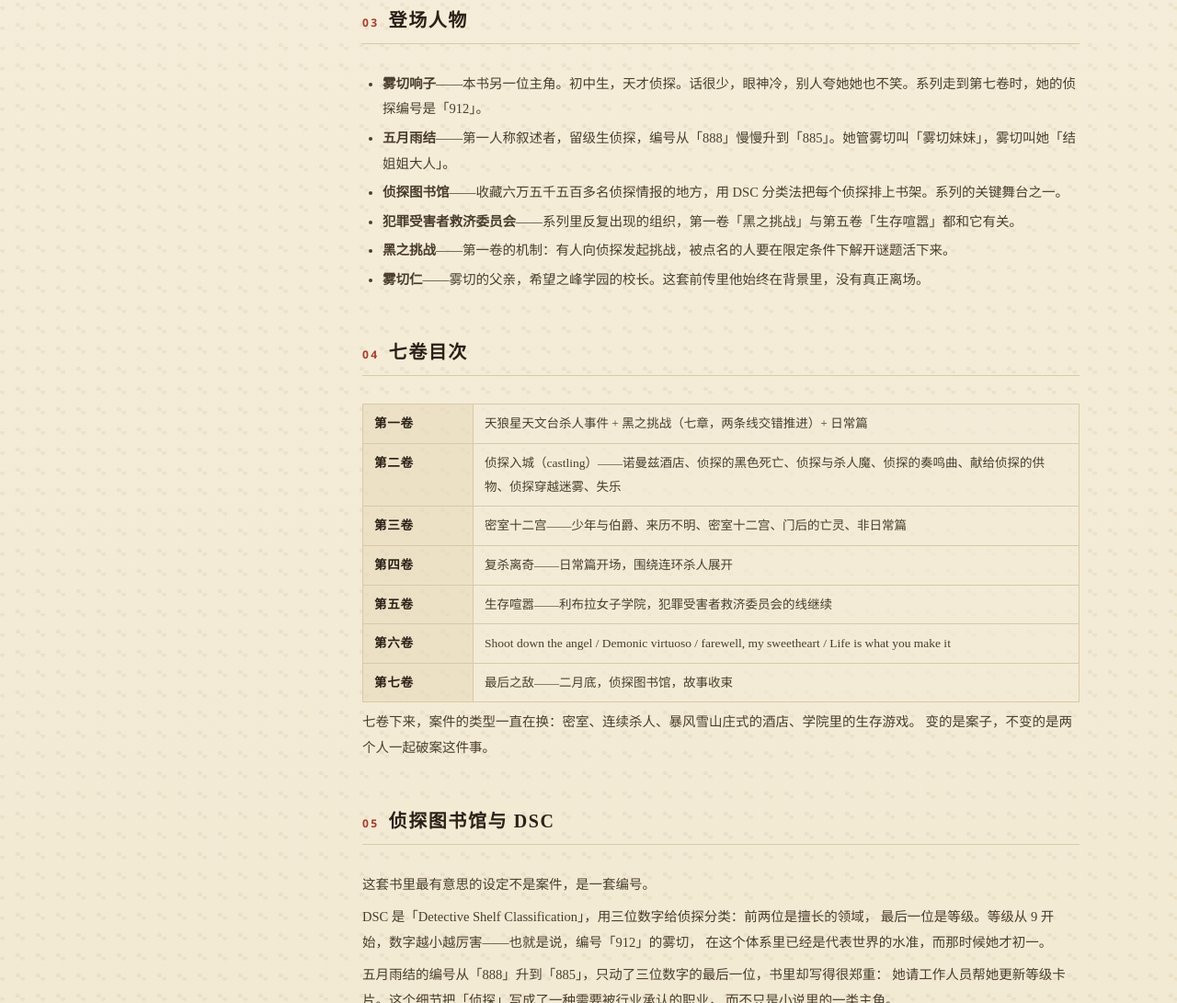
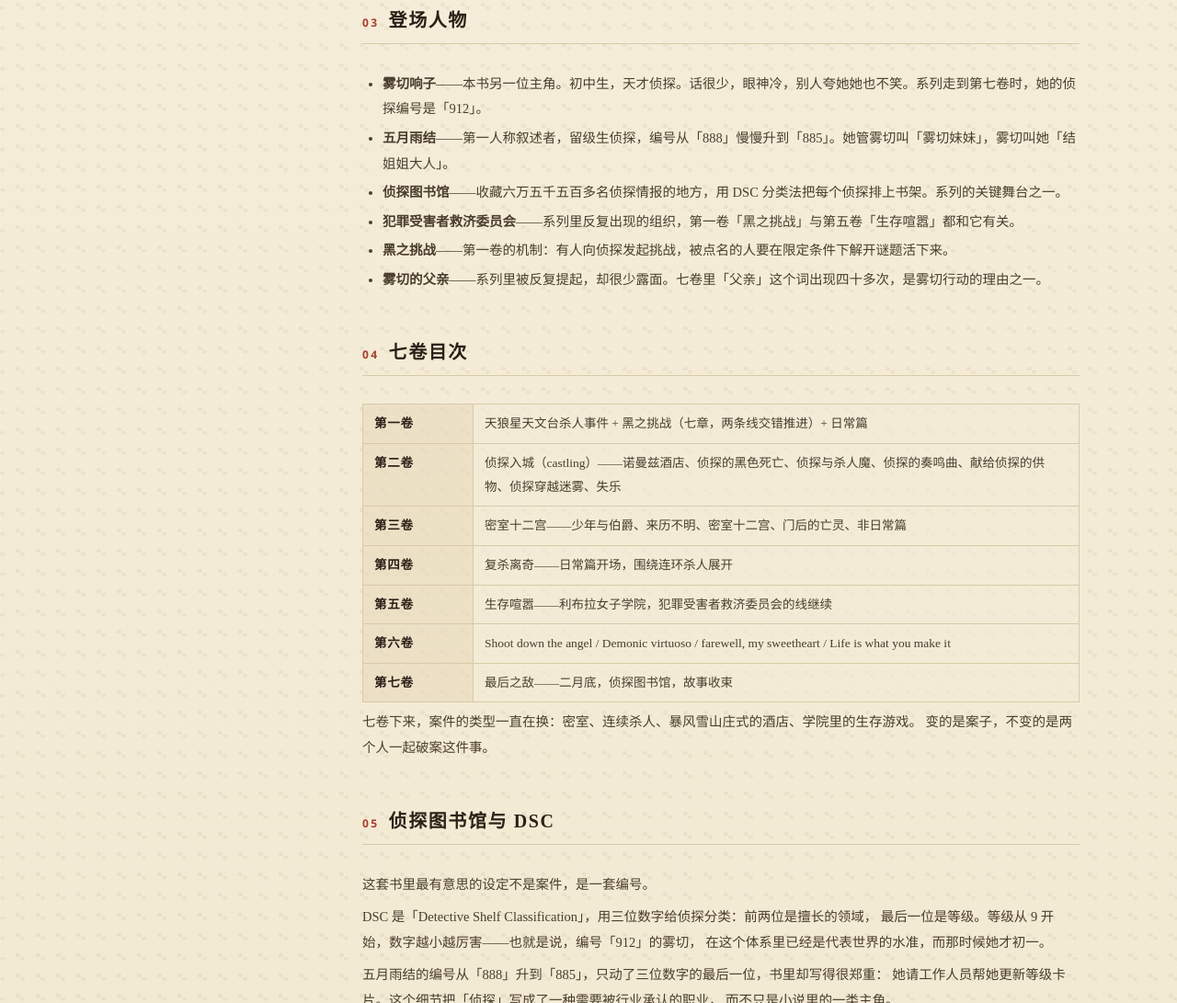
Before and after one commit to Yuqilo/library, a plain HTML site: page book-kirigiri.html in a window 1280 px wide. Shown: the part 1269-2360 px from the top of the page at 92% size. Drawn offline with Linux system fonts and the light colour scheme.

Commit message:
library: 修正雾切页的人物条目

```diff
--- a/book-kirigiri.html
+++ b/book-kirigiri.html
@@ -116,7 +116,7 @@
             <li><b>侦探图书馆</b>——收藏六万五千五百多名侦探情报的地方，用 DSC 分类法把每个侦探排上书架。系列的关键舞台之一。</li>
             <li><b>犯罪受害者救济委员会</b>——系列里反复出现的组织，第一卷「黑之挑战」与第五卷「生存喧嚣」都和它有关。</li>
             <li><b>黑之挑战</b>——第一卷的机制：有人向侦探发起挑战，被点名的人要在限定条件下解开谜题活下来。</li>
-            <li><b>雾切仁</b>——雾切的父亲，希望之峰学园的校长。这套前传里他始终在背景里，没有真正离场。</li>
+            <li><b>雾切的父亲</b>——系列里被反复提起，却很少露面。七卷里「父亲」这个词出现四十多次，是雾切行动的理由之一。</li>
           </ul>
         </section>
 
```
